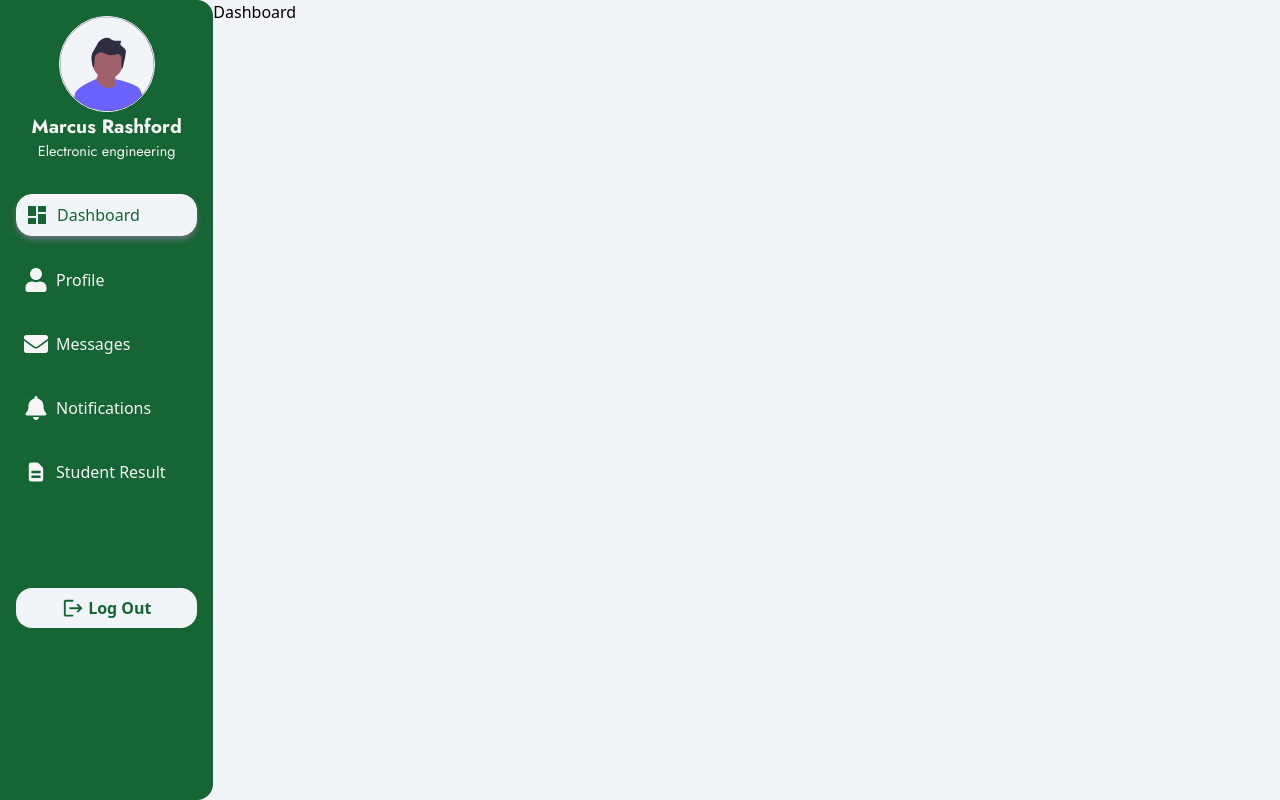
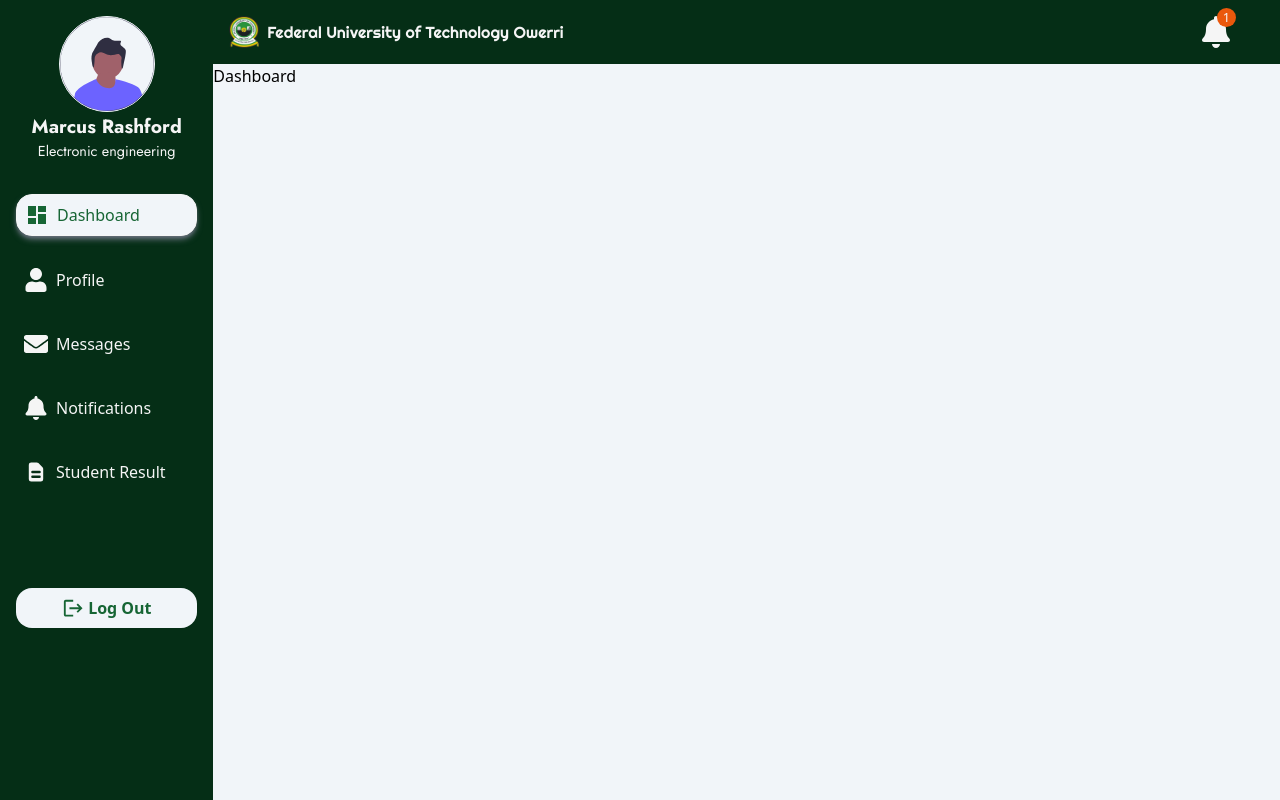
Before and after one commit to Sosaristic/StudentResultsv3forked, a React (Vite) app: page /dashboard in a window 1280 px wide. Built offline with nearby package versions, Linux system fonts and the light colour scheme; sample sign-in values are in the browser's storage.

Commit message:
added dashboard header

```diff
--- a/src/components/Protected.jsx
+++ b/src/components/Protected.jsx
@@ -1,5 +1,6 @@
 import { Outlet, Navigate } from "react-router-dom";
 import DesktopSideNav from "./dashboard/layout/DesktopSideNav";
+import DashboardHeader from "./dashboard/layout/DashboardHeader";
 
 export function Protected() {
   const token = window.sessionStorage.getItem("token");
@@ -9,11 +10,12 @@ export function Protected() {
   }
   return (
     <div className="bg-background min-h-screen relative flex ">
-      <div className="w-2/12 hidden lg:block bg-dark-green rounded-tr-2xl rounded-br-2xl px-4">
+      <div className="w-2/12 hidden lg:block bg-v-dark-green px-4">
         <DesktopSideNav />
       </div>
 
-      <div className="w-10/12 lg:full">
+      <div className="w-full lg:w-10/12">
+        <DashboardHeader />
         <Outlet />
       </div>
     </div>
--- a/src/components/UserAuthenticationLayout.jsx
+++ b/src/components/UserAuthenticationLayout.jsx
@@ -16,7 +16,7 @@ export function UserAuthenticationLayout() {
       <nav className="w-full bg-dark-green sm:py-5 py-5 px-4">
         <div className="flex max-w-6xl mx-auto items-center gap-4">
           <img src={img1} alt="" className="h-16" />{" "}
-          <h1 className="text-xl text-white font-semibold">
+          <h1 className="text-xl text-white font-righteous">
             Federal University of Technology Owerri
           </h1>
         </div>
--- /dev/null
+++ b/src/components/dashboard/layout/DashboardHeader.jsx
@@ -0,0 +1,21 @@
+import React from 'react'
+import {ImMenu} from "react-icons/im"
+import {img1} from "../../../assets/index"
+import { FaBell } from 'react-icons/fa'
+
+export default function DashboardHeader() {
+  return (
+    <header className='h-[4rem] flex gap-4 w-full items-center px-4 bg-v-dark-green text-grey-white'>
+        <div className='text-[2rem] lg:hidden'><ImMenu /></div>
+        <div className='flex gap-2 items-center font-righteous'>
+            <img src={img1} alt="" height={30} width={30}/>
+            <p className='hidden md:block'>Federal University of Technology Owerri</p>
+            <p className='block md:hidden'>FUTO</p>
+
+        </div>
+        <div className='text-[2rem] relative ml-auto lg:mr-8'><FaBell />
+        <span className='absolute flex items-center justify-center bg-orange-600 text-grey-white w-[1.2rem] h-[1.2rem] text-[.8rem] rounded-full top-[-.5rem] -right-1'>1</span>
+        </div>
+    </header>
+  )
+}
```
